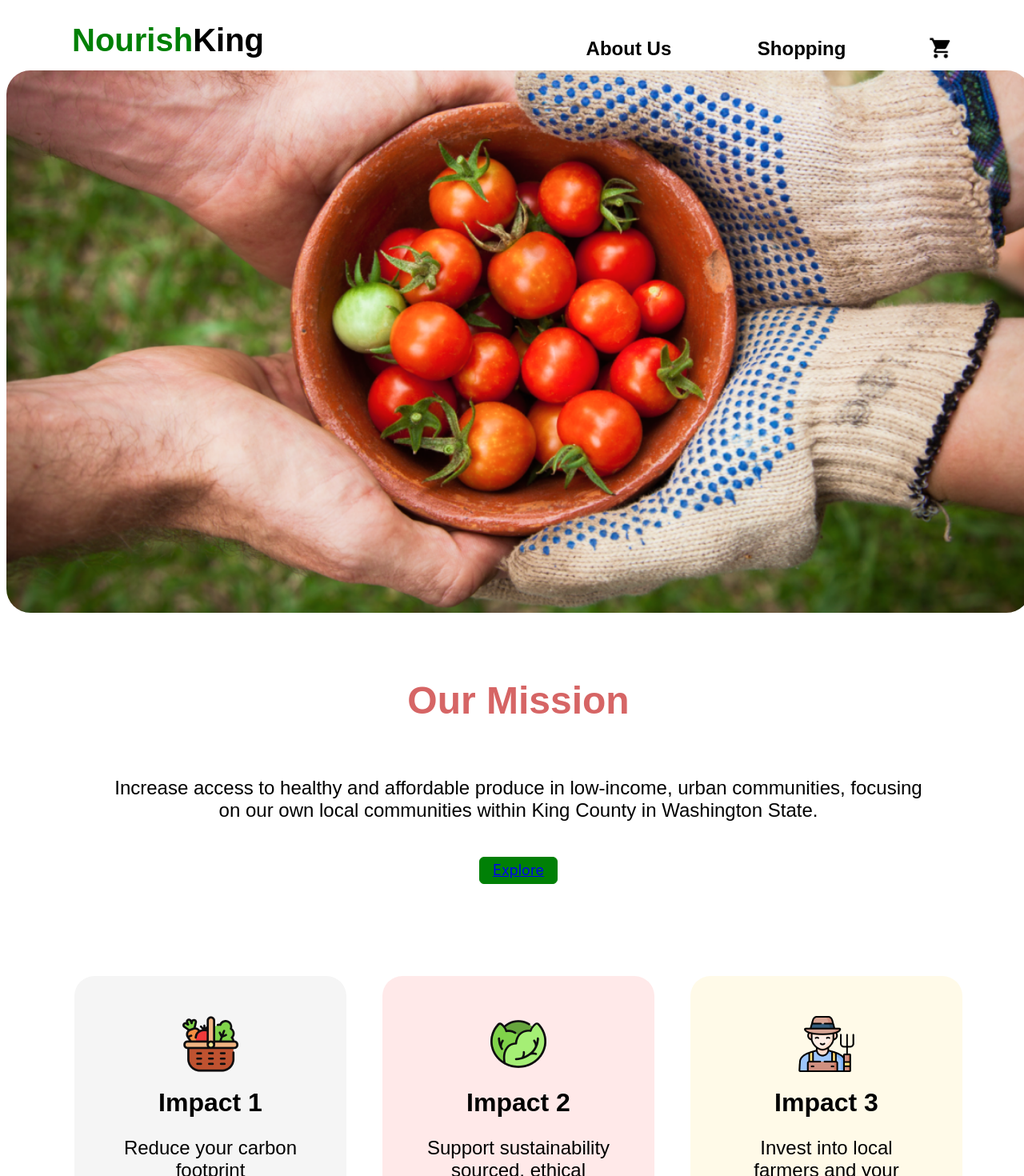
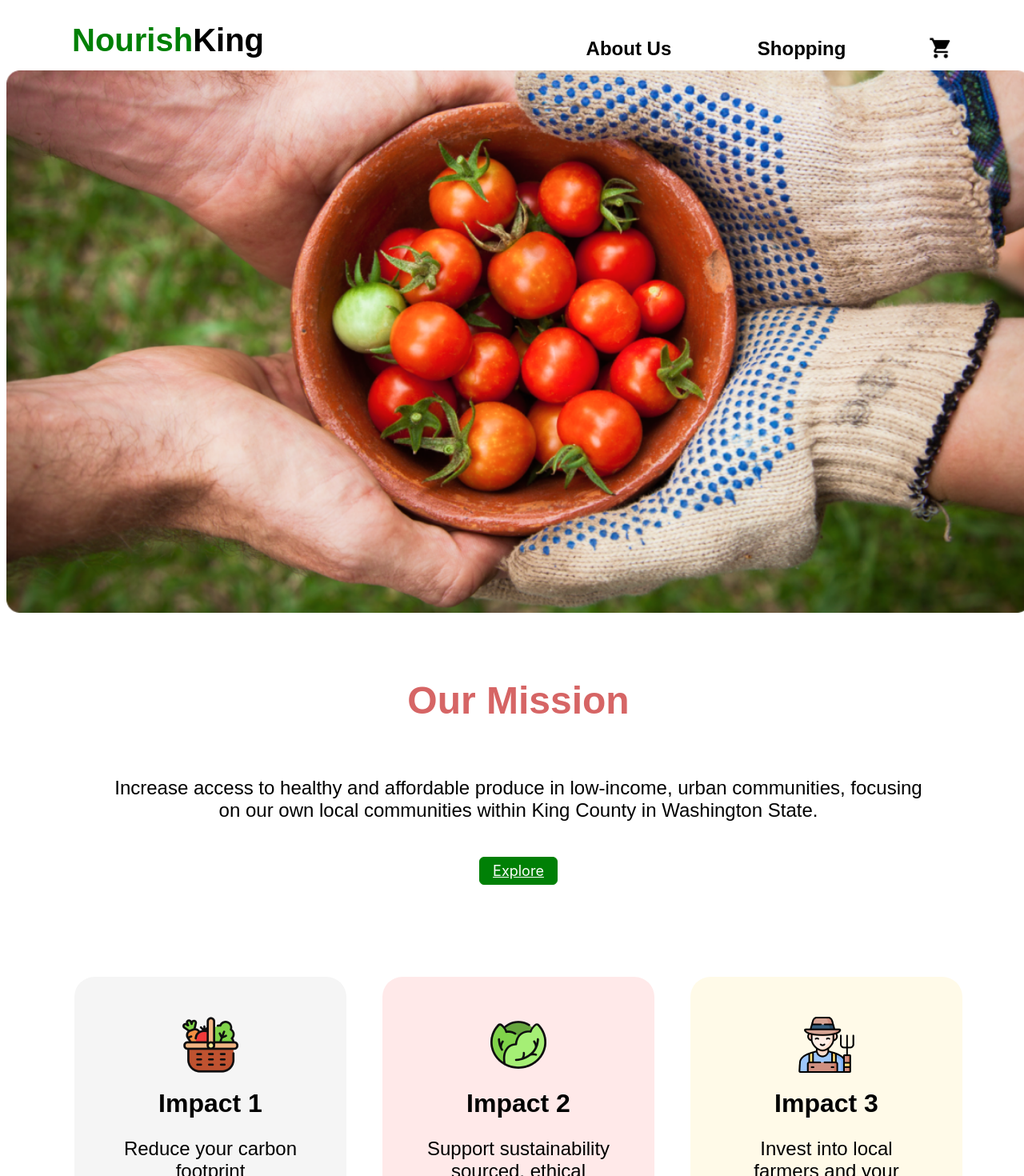
Before and after one commit to UW-INFO442-WI23/academic_weapon, a React (Create React App) app: page /About in a window 1280 px wide. Shown: the top 1470 px of the page at 80% size. Built offline with nearby package versions, Linux system fonts and the light colour scheme.

Commit message:
change margins and button color

```diff
--- a/src/components/About/about.js
+++ b/src/components/About/about.js
@@ -13,7 +13,7 @@ function About() {
         <div className="aboutWhole">
             <div className='aboutbody'>
                 <Navbar newList={newList}></Navbar>
-                <img src='about.png' alt='Tomatos in a bowl'className='coverImage' width='1280px' height='594px'></img>
+                <img src='about.png' alt='Tomatos in a bowl' className='coverImage' width='1280px' height='594px'></img>
 
                 <div className='mission'>
                     <p className='titleText'>Our Mission</p>
--- a/src/index.css
+++ b/src/index.css
@@ -18,7 +18,6 @@
     background-color: rgb(0, 128, 6);
     border: 1px solid rgb(0, 128, 6);
     border-radius: 6px;
-    color: white;
     cursor: pointer;
     /* display: inline-block; */
     display: block;
@@ -26,13 +25,16 @@
     font-family: -apple-system, system-ui, "Segoe UI", Helvetica, Arial, sans-serif, "Apple Color Emoji", "Segoe UI Emoji";
     font-size: 18px;
     font-weight: 400;
-    line-height: 20px;
+    /* line-height: 20px; */
+    color: white;
     padding: 6px 16px;
-    position: relative;
-    text-align: center;
-    user-select: none;
-    -webkit-user-select: none;
-    touch-action: manipulation;
+}
+
+a:link,
+a:visited,
+a:hover,
+a:active {
+    color: white;
 }
 
 .titleText {
@@ -42,7 +44,6 @@
     font-family: Arial, Helvetica, sans-serif;
     color: #D66565;
     padding-top: 30px;
-
 }
 
 .subtitleText {
@@ -71,9 +72,8 @@
 
 .coverImage {
     max-width: 100%;
-    position: center;
     height: auto;
-    border-radius: 30px;
+    border-radius: 10px;
     margin-top: 10px;
 }
 
@@ -151,7 +151,7 @@
     flex-grow: 2;
     margin-left: 75px;
     margin-right: 30px;
-    padding-top: 50px;
+    padding-bottom: 20px;
 }
 
 .sourceCenter {
```
